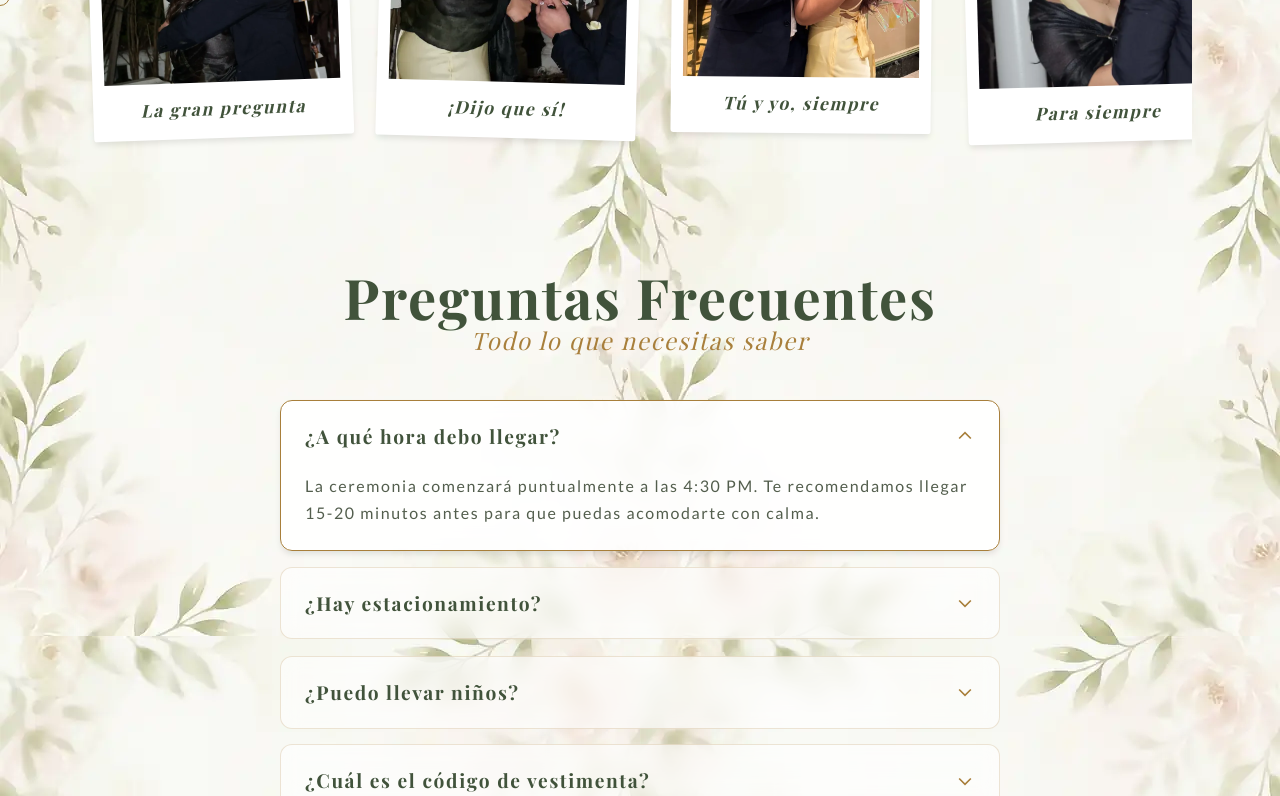
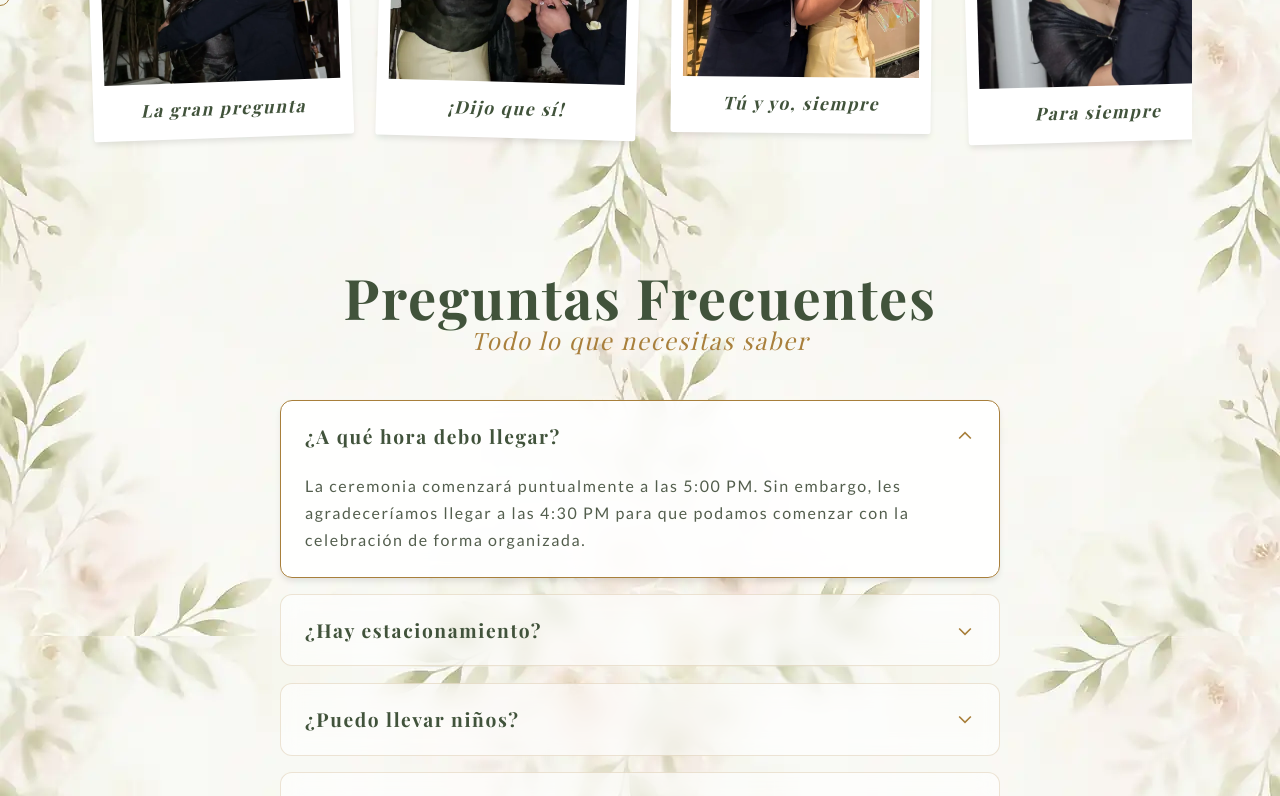
Before and after one commit to notxngel/invitacion-a-nuestra-boda-v1, a plain HTML site: page index.html in a window 1280 px wide. Both pictures are taken after a click on the heading "¿A qué hora debo llegar?". Shown: the part 1268-2064 px from the top of the page. Drawn offline with nearby package versions, Linux system fonts and the light colour scheme; a web font is replaced by a local one.

Commit message:
Actualización de horario de ceremonia a las 5:00 PM y eliminación de visualización de clics predeterminada

```diff
--- a/i18n.js
+++ b/i18n.js
@@ -36,7 +36,7 @@ const I18N = {
     details_title: "Preguntas Frecuentes",
     details_subtitle: "Todo lo que necesitas saber",
     faq_q_arrival: "¿A qué hora debo llegar?",
-    faq_a_arrival: "La ceremonia comenzará puntualmente a las 4:30 PM. Te recomendamos llegar 15-20 minutos antes para que puedas acomodarte con calma.",
+    faq_a_arrival: "La ceremonia comenzará puntualmente a las 5:00 PM. Sin embargo, les agradeceríamos llegar a las 4:30 PM para que podamos comenzar con la celebración de forma organizada.",
     faq_q_parking: "¿Hay estacionamiento?",
     faq_a_parking: "¡Sí! El Garden Vista Ballroom cuenta con servicio de Valet Parking gratuito para todos nuestros invitados para su mayor comodidad.",
     faq_q_kids: "¿Puedo llevar niños?",
@@ -131,7 +131,7 @@ const I18N = {
     details_title: "Frequently Asked Questions",
     details_subtitle: "Everything you need to know",
     faq_q_arrival: "What time should I arrive?",
-    faq_a_arrival: "The ceremony will start promptly at 4:30 PM. We recommend arriving 15-20 minutes early so you can settle in comfortably.",
+    faq_a_arrival: "The ceremony will start promptly at 5:00 PM. However, we would appreciate it if you could arrive at 4:30 PM so we can start the celebration in an organized manner.",
     faq_q_parking: "Is there parking available?",
     faq_a_parking: "Yes! Garden Vista Ballroom offers complimentary Valet Parking service for all our guests for your convenience.",
     faq_q_kids: "Can I bring my children?",
--- a/index.html
+++ b/index.html
@@ -225,7 +225,7 @@
                         </svg>
                     </summary>
                     <div class="faq__answer">
-                        <p data-i18n="faq_a_arrival">La ceremonia comenzará puntualmente a las 4:30 PM. Te recomendamos llegar 15-20 minutos antes para que puedas acomodarte con calma.</p>
+                        <p data-i18n="faq_a_arrival">La ceremonia comenzará puntualmente a las 5:00 PM. Sin embargo, les agradeceríamos llegar a las 4:30 PM para que podamos comenzar con la celebración de forma organizada.</p>
                     </div>
                 </details>
 
--- a/style.css
+++ b/style.css
@@ -65,6 +65,8 @@ html {
   box-sizing: border-box;
   margin: 0;
   padding: 0;
+  outline: none; /* Elimina el recuadro de enfoque predeterminado */
+  -webkit-tap-highlight-color: transparent; /* Elimina el resaltado azul al tocar en móviles */
 }
 
 body {
```
Also changed, not shown: 1 other file.
